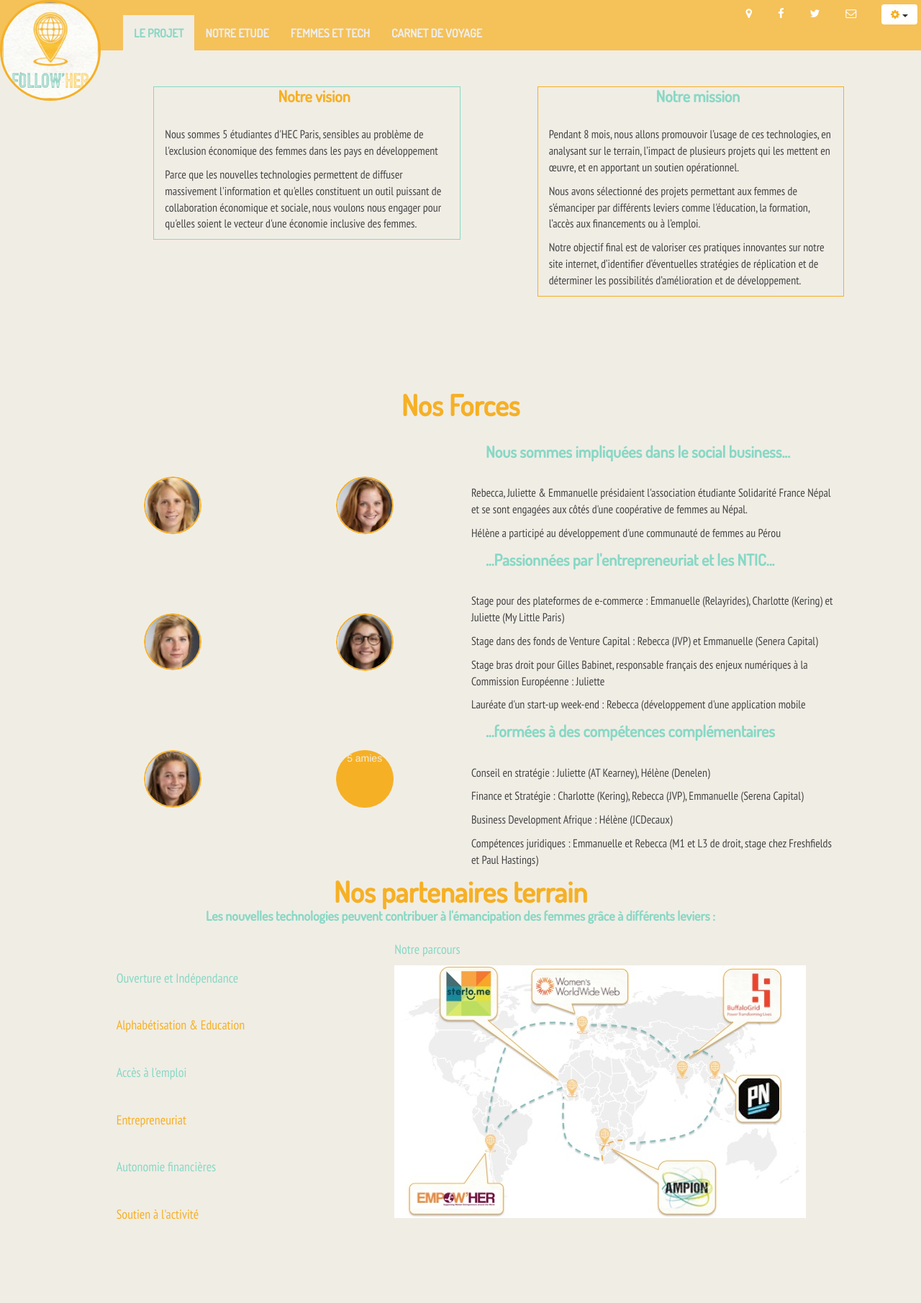
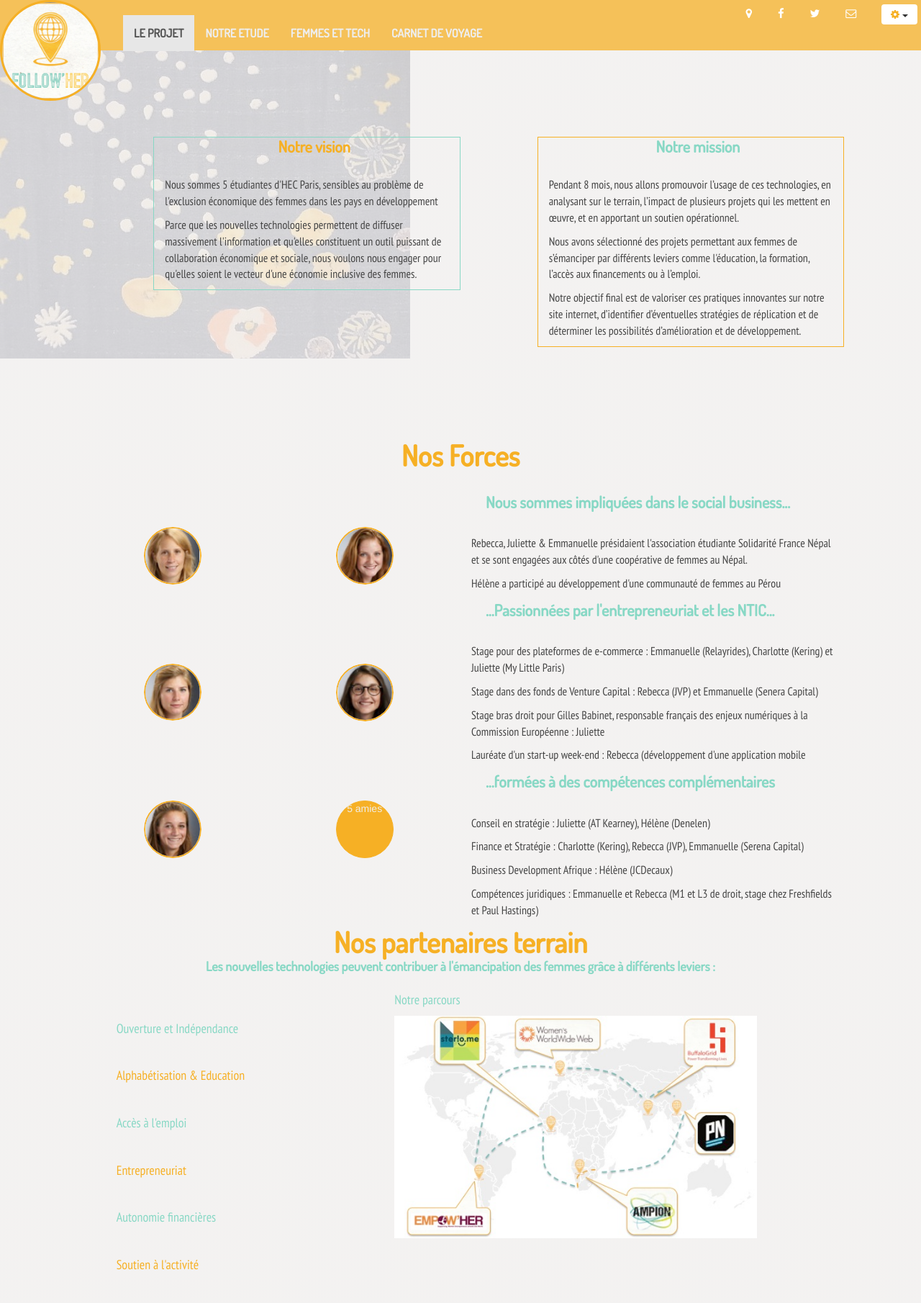
Before and after one commit to rebeccamnz/follow-her-blog, a PHP site: page /Projet_Follow_Her.html in a window 1280 px wide. Shown: the whole page at 72% size. Before the commit the page ends 1694 px from the top, so only its background shows below. Run offline with PHP 8.4, Linux system fonts and the light colour scheme; some libraries are stand-ins or nearby versions.

Commit message:
FH
avancée ++++

```diff
--- a/Projet_Follow_Her.html
+++ b/Projet_Follow_Her.html
@@ -68,6 +68,7 @@
    		 		</div><!-- /.navbar-collapse -->
   			</div><!-- /.container-fluid -->
 		</nav>
+
 	   </div>
 
 	<!-- REPERE -->
@@ -102,13 +103,10 @@
 </header>
 
 
-<div class="container-fluid">
+<div class="container-fluid backback">
 <!-- <div class="row repere"> -->
 
-<!-- <div class="pattern">
-  <img src="images/pattern.jpg" />
-  <div class="mask"> </div>
--->
+
 
 <div class="row prez">
 
@@ -117,6 +115,7 @@
         <p class="corps_gris hidden-xs">Nous sommes 5 étudiantes d'HEC Paris, sensibles au problème de l'exclusion économique des femmes dans les pays en développement</p>
         <p class="corps_gris">Parce que les nouvelles technologies permettent de diffuser massivement l'information et qu'elles constituent un outil puissant de collaboration économique et sociale, nous voulons nous engager pour qu'elles soient le vecteur d'une économie inclusive des femmes.</p>
       </div>
+
       <div class="col-md-4 bordure_orange col-md-offset-1">
         <h2 class="titre_vert text-center">Notre mission</h2>
         <p class="corps_gris"> Pendant 8 mois, nous allons promouvoir l’usage de ces technologies, en analysant sur le terrain, l’impact de plusieurs projets qui les mettent en œuvre, et en apportant un soutien opérationnel.</p>
@@ -124,7 +123,7 @@
         <p class="corps_gris hidden-xs">Notre objectif final est de valoriser ces pratiques innovantes sur notre site internet, d’identifier d’éventuelles stratégies de réplication et de déterminer les possibilités d’amélioration et de développement.</p>
       </div>
 
-</div>
+</div> <!--fin balise prez-->
 
 
 
@@ -133,9 +132,7 @@
 <div class="row" id="us">
 
   <h2 class="home_page_title text-center">Nos Forces</h2>
-
-<div class="col-md-5 col-md-offset-1 text-center" id="pics">
-
+  <div class="col-md-5 col-md-offset-1 text-center hidden-xs" id="pics">
     <div class="row two_us">
        <div class="col-md-6 team_pic">
           <div class="parent2">
@@ -226,7 +223,7 @@
 </div>
 
 
-</div>
+</div> <!--fin balise "us"-->
 
 
 <div class="terrain">
@@ -243,15 +240,15 @@
         <li style="color:#F6B025">Soutien à l'activité</li>
       </ul>
     </div>
-    <div class="col-md-offset-1 col-md-2 trip">
+    <div class="col-md-offset-1 col-md-5 trip">
       <p>Notre parcours</p>
-      <img src="images/carte.jpg"/>
+      <img src="images/carte.jpg" class="img-responsive"/>
     </div>
   </div>
-</div>
+</div> <!--fin balise "terrain"-->
 
 
-</div>
+</div>  <!--fin balise "backback"-->
 
 </div>
  <script src="https://ajax.googleapis.com/ajax/libs/jquery/1.11.1/jquery.min.js"></script>
--- a/index.php
+++ b/index.php
@@ -33,7 +33,7 @@
 
 <div class="container-fluid ">
 
-	<div class="fondecran">
+	<div>
 		<h1 class="home_page_title">Qui est Follow'Her ?</h1>
 		<h3 class="intro hidden-xs"> <i class="fa fa-trophy"></i> Ce qu'elle a de plus précieux, <i class="fa fa-key"></i> Ce qu'elle n'a jamais dévoilé, <i class="fa fa-heart"></i> Ce qui la fait fondre, <i class="fa fa-tint"></i> Ce qui lui file la frousse, <i class="fa fa-smile-o"></i> Ce qui la rend hilare </h3>
 
--- a/style.css
+++ b/style.css
@@ -252,6 +252,23 @@
 
 }
 
+/** @media (max-width: 767px) {
+  .navbar-transparent .navbar-nav > li > a {
+    color: #88D8C5;
+  }
+}
+
+@media (max-width: 767px) {
+  .navbar-transparent .navbar-nav > li > a:hover {
+    color: white;
+    background: #F6B025;
+
+  }
+}
+
+**///
+
+
 .navbar-default .navbar-nav>.active>a, .navbar-default .navbar-nav>.active>a:hover, .navbar-default .navbar-nav>.active>a:focus
 
 {
@@ -437,7 +454,7 @@
 
 
 /* equipe ******************************/
-.fondecran {
+/* .fondecran {
 	background:
 	radial-gradient(
 		rgba(244,243,244,0.2),
@@ -447,7 +464,7 @@
 	position:fixed;
 	top:0;
 }
-
+*/
 
 .passion{list-style-type: none;
 margin-top: 10px;
@@ -526,6 +543,15 @@
 .prez{
 	margin-top: 120px;
 }
+
+
+@media (min-width: 991px) {
+  .bordure.vert {
+    margin-bottom: 30px;
+  }
+}
+
+
 
 
 .parent2 {
@@ -680,28 +706,19 @@
 }
 
 
-/** .pattern {
-	position: relative;
-	width: 100%;
-	margin-top: 70px;
+
+.backback {
+	background:
+	radial-gradient(
+		rgba(244,243,244,0.8),
+		rgba(244,243,244, 0.8)
+		),
+	url("images/background3.jpg");
 	background-position: fixed;
 	top:0;
-}
-
-.mask {
-	background-color: rgba(13,13,12,0.5);
-	position: absolute;
+	margin-top: 70px;
 	width: 100%;
 	height: 100%;
-	top:0;
-	left:0;
+	background-repeat: no-repeat;
+	background-attachment: fixed;
 }
-
-.pattern img {width: 100%;}
-
-@media (max-width:959px) {
-	.pattern {
-		width: 100%;
-	}
-}
-**/
```
Also changed, not shown: images/backback.jpg (added), images/background2.jpg (added), images/background3.jpg (added), images/space.jpg (added), images/try.jpeg (added). Lines whose indentation alone changed are shown as unchanged.
